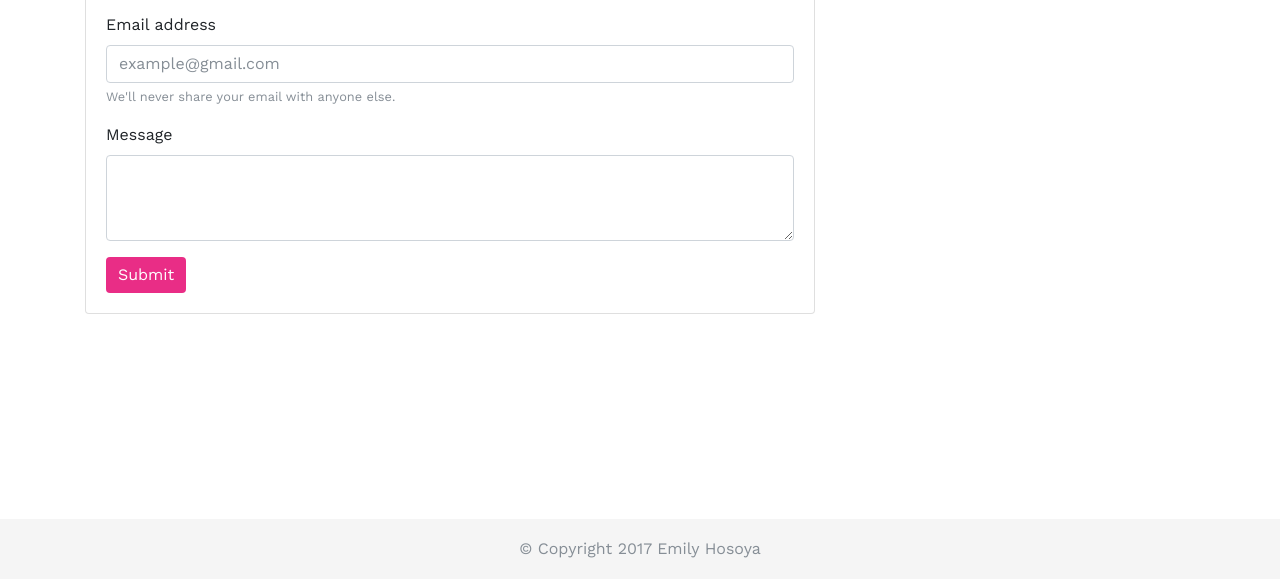
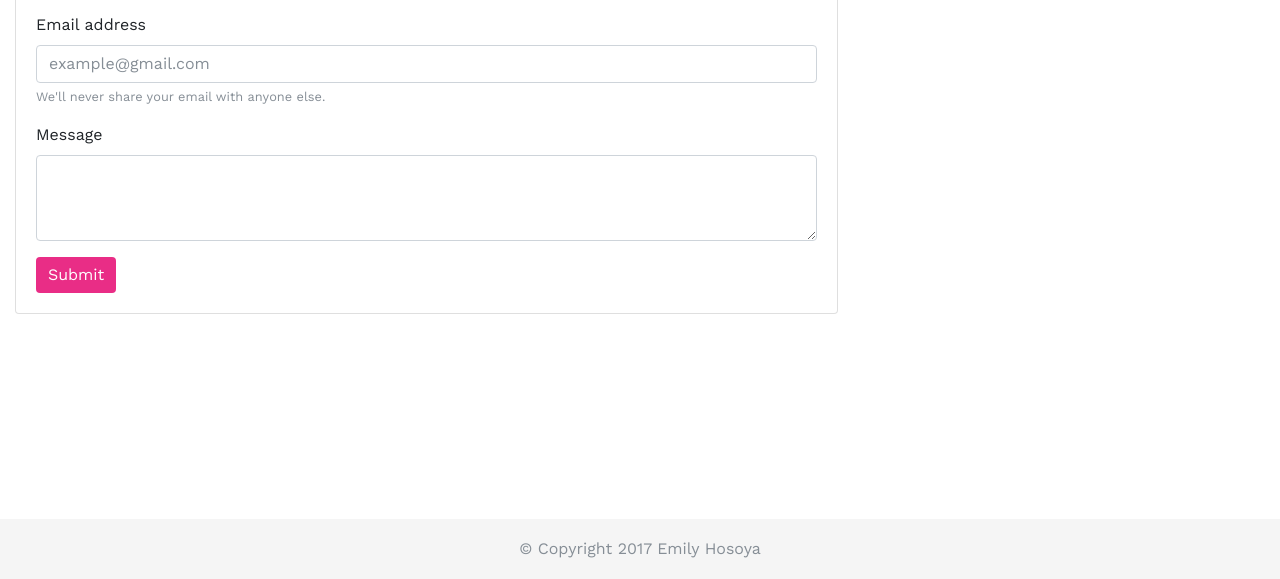
Before and after one commit to emilyhosoya/Bootstrap-Portfolio, a plain HTML site: page contact.html in a window 1280 px wide. Shown: the part 237-816 px from the top of the page. Drawn offline with nearby package versions, Linux system fonts and the light colour scheme.

Commit message:
I think I'm done

```diff
--- a/contact.html
+++ b/contact.html
@@ -36,7 +36,7 @@
         </div>
       </nav>
     </header>
-	<main class="container">
+	<main class="container-fluid">
 		<div class="row">
 			<div class="col-sm-12 col-md-8">
         <div class="card">
```
Also changed, not shown: index.html (+1 -1 lines), portfolio.html (+1 -1 lines).
